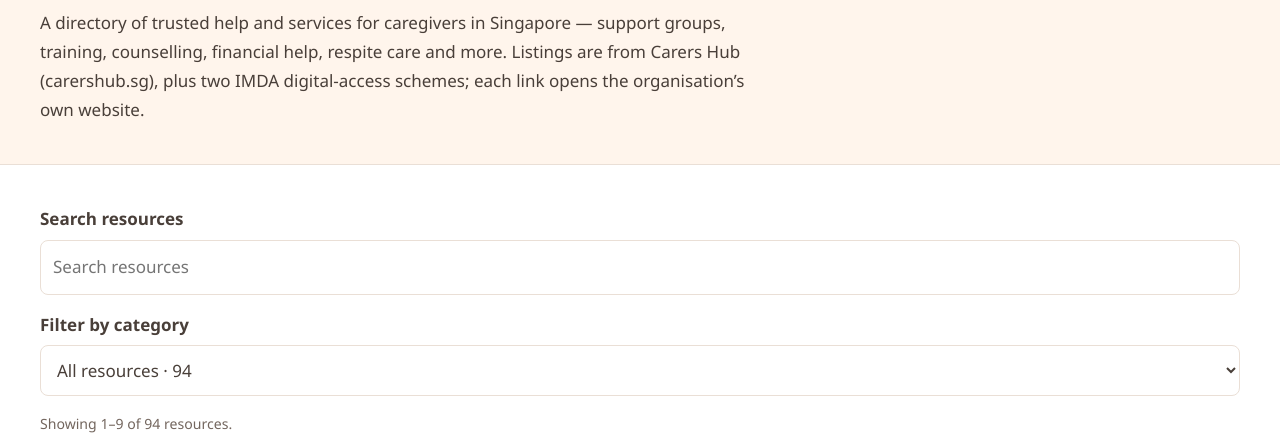
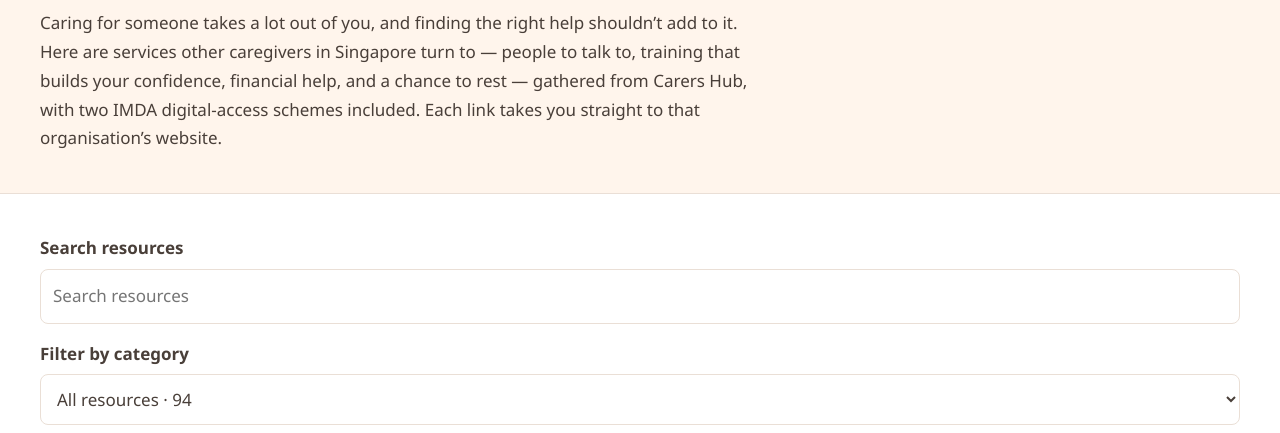
Before and after one commit to nicholas24042626/p3h-website, a plain HTML site: page caregiver-resources.html in a window 1280 px wide. Shown: the part 251-684 px from the top of the page. Drawn offline with Linux system fonts and the light colour scheme.

Commit message:
Rewrite Caregiver Resources intro to sound more like caregiving

```diff
--- a/caregiver-resources.html
+++ b/caregiver-resources.html
@@ -9,7 +9,7 @@
 <link rel="stylesheet" href="css/components.css">
 <link rel="stylesheet" href="css/caregiver-resources.css">
 <link rel="stylesheet" href="css/refinements.css">
-<meta name="description" content="A directory of trusted caregiver resources in Singapore — support groups, training, counselling, financial help, respite care and more, from Carers Hub.">
+<meta name="description" content="Caring for someone is a lot. Find support groups, training, counselling, financial help and respite in Singapore, gathered from Carers Hub.">
 <link rel="canonical" href="caregiver-resources.html">
 </head>
 <body data-page="resources">
@@ -28,7 +28,7 @@
 <li><a class="nav-contact" data-page-link="contact" href="contact.html">Contact</a></li></ul></nav>
 </div>
 </header>
-<main id="main"><section class="page-hero"><div class="container"><p class="eyebrow">External resources &middot; Carers Hub</p><h1>Caregiver Resources</h1><p>A directory of trusted help and services for caregivers in Singapore — support groups, training, counselling, financial help, respite care and more. Listings are from Carers Hub (carershub.sg), plus two IMDA digital-access schemes; each link opens the organisation&rsquo;s own website.</p></div></section><section class="section"><div class="container">
+<main id="main"><section class="page-hero"><div class="container"><p class="eyebrow">External resources &middot; Carers Hub</p><h1>Caregiver Resources</h1><p>Caring for someone takes a lot out of you, and finding the right help shouldn&rsquo;t add to it. Here are services other caregivers in Singapore turn to &mdash; people to talk to, training that builds your confidence, financial help, and a chance to rest &mdash; gathered from Carers Hub, with two IMDA digital-access schemes included. Each link takes you straight to that organisation&rsquo;s website.</p></div></section><section class="section"><div class="container">
 <div class="resource-search">
 <label for="resource-search">Search resources</label>
 <input type="search" id="resource-search" placeholder="Search resources" autocomplete="off">
```
